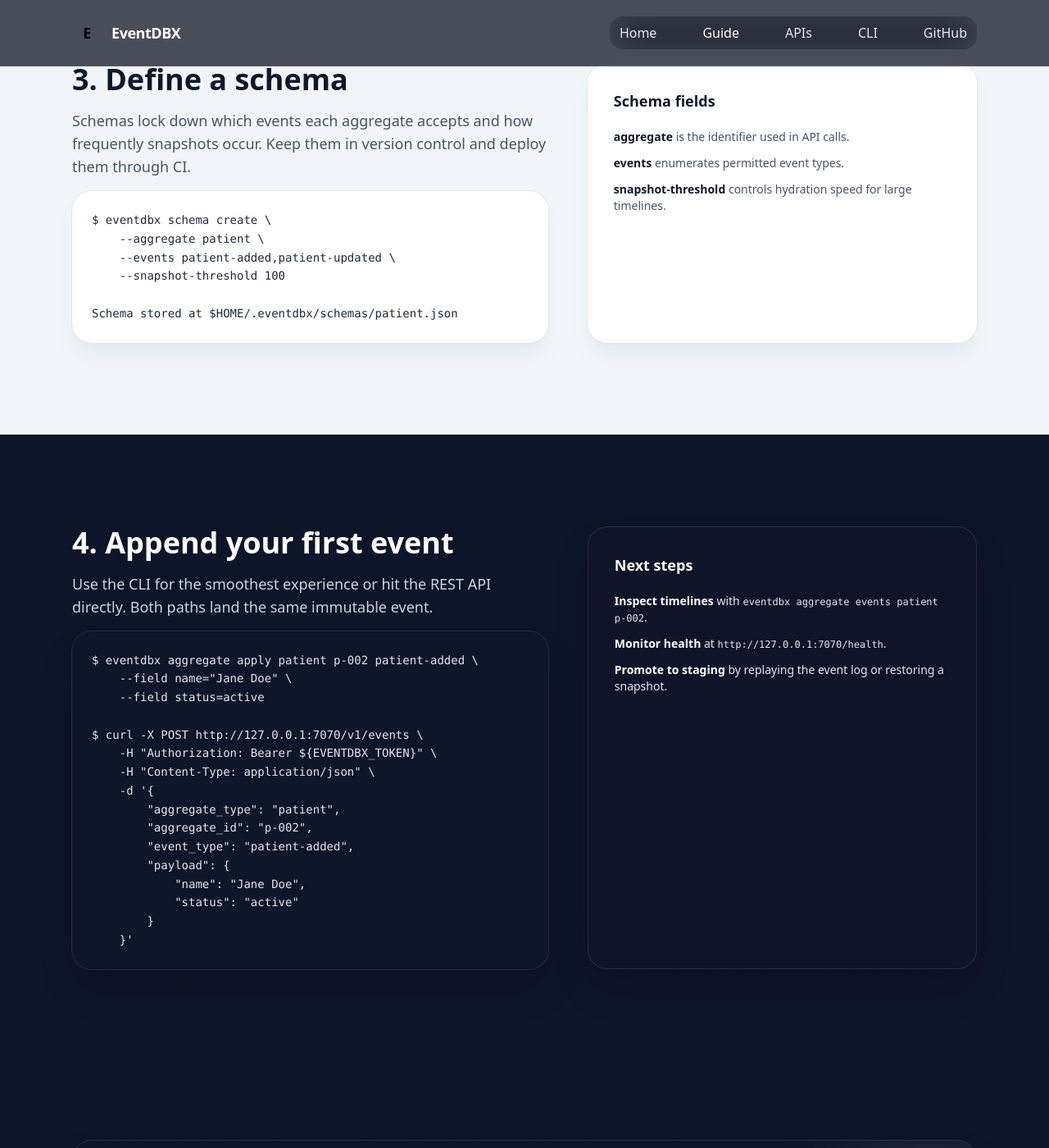
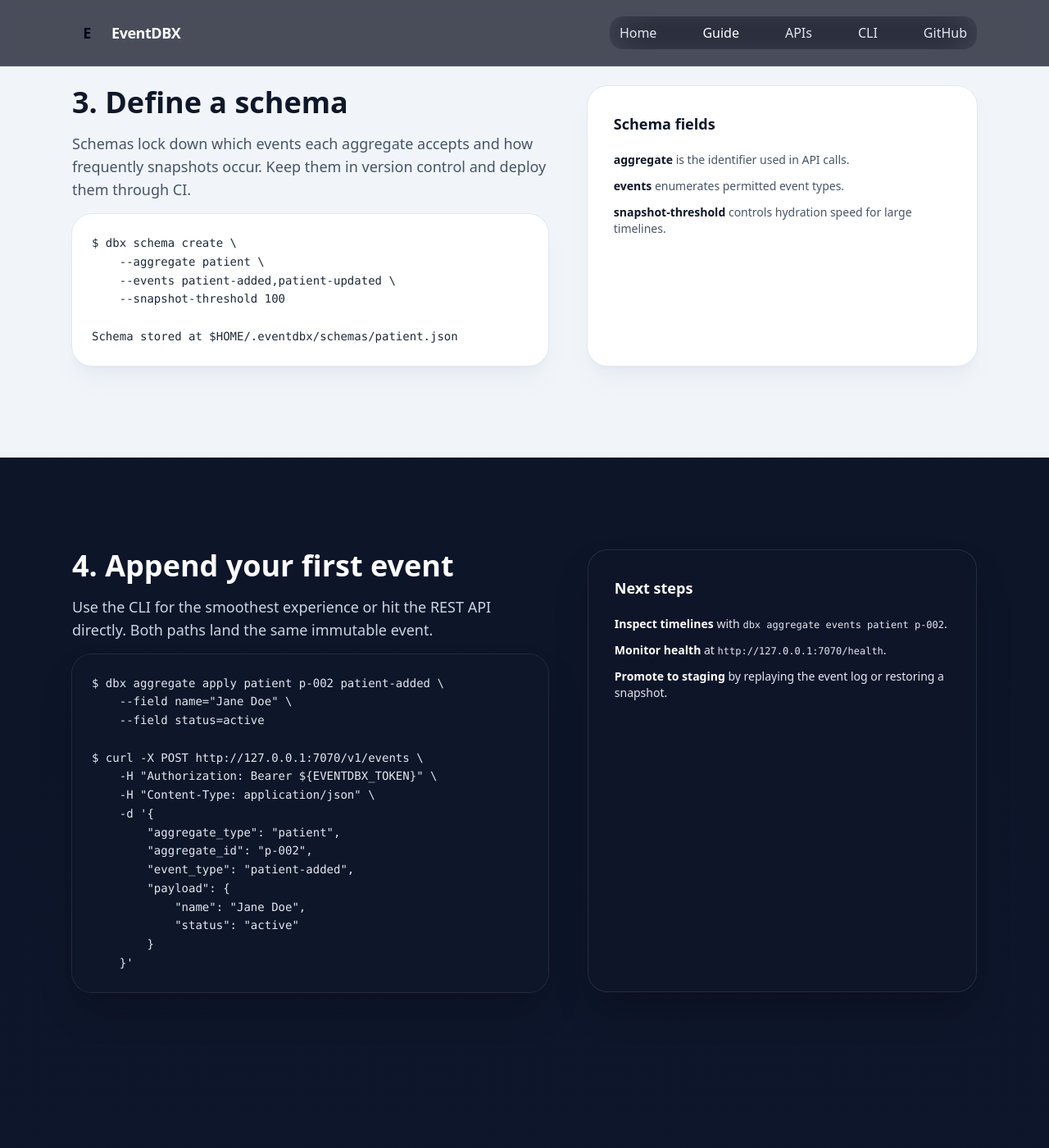
Before and after one commit to thachp/eventdbx, a Jekyll site: the page built from docs/getting-started.html, in a window 1280 px wide and 1400 px high, scrolled down 1718 px. Shown: the whole window at 82% size. Built offline with Jekyll 4.4.1, drawn with Linux system fonts in a browser that asks for light colours; nearby versions of some CDN libraries; some of the changed text lies outside the part shown.

Commit message:
feat: eventdbx alias dbx

```diff
--- a/Cargo.toml
+++ b/Cargo.toml
@@ -26,6 +26,10 @@
 
 [[bin]]
 name = "eventdbx"
+path = "src/main.rs"
+
+[[bin]]
+name = "dbx"
 path = "src/main.rs"
 
 [dependencies]
--- a/docs/cli.html
+++ b/docs/cli.html
@@ -11,7 +11,7 @@
             <span class="inline-flex items-center gap-2 rounded-full border border-white/10 bg-white/5 px-3 py-1.5 text-xs font-semibold uppercase tracking-[0.3em] text-brand">Reference</span>
             <h1 class="text-4xl font-semibold leading-tight text-white sm:text-5xl">The EventDBX CLI, demystified.</h1>
             <p class="max-w-xl text-lg text-slate-300">
-                Operate clusters, deploy schemas, rotate tokens, and inspect data from one binary. Use these commands interactively or inside CI scripts.
+                Operate clusters, deploy schemas, rotate tokens, and inspect data from one binary. Use these commands interactively or inside CI scripts—the CLI registers as both <code class="font-mono text-sm text-slate-200">eventdbx</code> and the shorter <code class="font-mono text-sm text-slate-200">dbx</code>.
             </p>
             <div class="flex flex-wrap gap-3">
                 <a class="inline-flex items-center rounded-full bg-brand px-5 py-3 text-sm font-semibold text-slate-950 shadow-glow transition hover:-translate-y-0.5 hover:shadow-xl hover:shadow-brand/40" href="{{ '/getting-started/' | relative_url }}">
@@ -23,8 +23,8 @@
             </div>
         </div>
         <div>
-            <pre class="overflow-x-auto rounded-3xl bg-slate-900/75 p-6 text-sm leading-relaxed text-slate-200 shadow-2xl ring-1 ring-white/10"><code>$ eventdbx --help
-Usage: eventdbx [OPTIONS] &lt;COMMAND&gt;
+            <pre class="overflow-x-auto rounded-3xl bg-slate-900/75 p-6 text-sm leading-relaxed text-slate-200 shadow-2xl ring-1 ring-white/10"><code>$ dbx --help
+Usage: dbx [OPTIONS] &lt;COMMAND&gt;
 
 Global options:
     --config &lt;PATH&gt;
--- a/docs/getting-started.html
+++ b/docs/getting-started.html
@@ -11,7 +11,7 @@
             <span class="inline-flex items-center gap-2 rounded-full border border-white/10 bg-white/5 px-3 py-1.5 text-xs font-semibold uppercase tracking-[0.3em] text-brand">Guide</span>
             <h1 class="text-4xl font-semibold leading-tight text-white sm:text-5xl">Launch EventDBX locally in four steps.</h1>
             <p class="max-w-xl text-lg text-slate-300">
-                Install the CLI, start the server, codify a schema, and write your first event. These commands mirror the ones we ship in production runbooks.
+                Install the CLI, start the server, codify a schema, and write your first event. These commands mirror the ones we ship in production runbooks. The binary installs as <code class="font-mono text-sm text-slate-200">eventdbx</code> and also registers a shorter <code class="font-mono text-sm text-slate-200">dbx</code> alias.
             </p>
             <div class="flex flex-wrap gap-3">
                 <a class="inline-flex items-center rounded-full bg-brand px-5 py-3 text-sm font-semibold text-slate-950 shadow-glow transition hover:-translate-y-0.5 hover:shadow-xl hover:shadow-brand/40" href="https://github.com/thachp/eventdbx/releases">
@@ -25,7 +25,7 @@
         <div>
             <pre class="overflow-x-auto rounded-3xl bg-slate-900/75 p-6 text-sm leading-relaxed text-slate-200 shadow-2xl ring-1 ring-white/10"><code>$ curl -LsSf https://github.com/thachp/eventdbx/releases/download/v1.12.2/eventdbx-installer.sh | sh
 
-$ eventdbx start --foreground
+$ dbx start --foreground
 REST and GraphQL listening on 127.0.0.1:7070
 CLI socket ready on 127.0.0.1:6363</code></pre>
         </div>
@@ -62,7 +62,7 @@
             <p class="text-lg text-slate-300">
                 Run the server in the foreground while you iterate. When the process is alive, the CLI proxies writes through the REST API automatically.
             </p>
-            <pre class="overflow-x-auto rounded-3xl bg-slate-900/70 p-6 text-sm leading-relaxed text-slate-200 shadow-2xl ring-1 ring-white/10"><code>$ eventdbx start --foreground
+            <pre class="overflow-x-auto rounded-3xl bg-slate-900/70 p-6 text-sm leading-relaxed text-slate-200 shadow-2xl ring-1 ring-white/10"><code>$ dbx start --foreground
 INFO binding REST + GraphQL on 127.0.0.1:7070
 INFO binding CLI socket on 127.0.0.1:6363
 INFO restriction enabled (schema enforcement active)</code></pre>
@@ -85,7 +85,7 @@
             <p class="text-lg text-slate-600">
                 Schemas lock down which events each aggregate accepts and how frequently snapshots occur. Keep them in version control and deploy them through CI.
             </p>
-            <pre class="overflow-x-auto rounded-3xl bg-white p-6 text-sm leading-relaxed text-slate-800 shadow-xl shadow-slate-400/10 ring-1 ring-slate-200"><code>$ eventdbx schema create \
+            <pre class="overflow-x-auto rounded-3xl bg-white p-6 text-sm leading-relaxed text-slate-800 shadow-xl shadow-slate-400/10 ring-1 ring-slate-200"><code>$ dbx schema create \
     --aggregate patient \
     --events patient-added,patient-updated \
     --snapshot-threshold 100
@@ -110,7 +110,7 @@
             <p class="text-lg text-slate-300">
                 Use the CLI for the smoothest experience or hit the REST API directly. Both paths land the same immutable event.
             </p>
-            <pre class="overflow-x-auto rounded-3xl bg-slate-900/70 p-6 text-sm leading-relaxed text-slate-200 shadow-2xl ring-1 ring-white/10"><code>$ eventdbx aggregate apply patient p-002 patient-added \
+            <pre class="overflow-x-auto rounded-3xl bg-slate-900/70 p-6 text-sm leading-relaxed text-slate-200 shadow-2xl ring-1 ring-white/10"><code>$ dbx aggregate apply patient p-002 patient-added \
     --field name="Jane Doe" \
     --field status=active
 
@@ -130,7 +130,7 @@
         <div class="rounded-3xl border border-white/10 bg-slate-900/60 p-8 shadow-2xl shadow-black/30 backdrop-blur">
             <h3 class="text-lg font-semibold text-white">Next steps</h3>
             <ul class="mt-5 space-y-3 text-sm text-slate-200">
-                <li><strong class="text-white">Inspect timelines</strong> with <code class="font-mono text-xs text-slate-200">eventdbx aggregate events patient p-002</code>.</li>
+                <li><strong class="text-white">Inspect timelines</strong> with <code class="font-mono text-xs text-slate-200">dbx aggregate events patient p-002</code>.</li>
                 <li><strong class="text-white">Monitor health</strong> at <code class="font-mono text-xs text-slate-200">http://127.0.0.1:7070/health</code>.</li>
                 <li><strong class="text-white">Promote to staging</strong> by replaying the event log or restoring a snapshot.</li>
             </ul>
```
Also changed, not shown: README.md.
